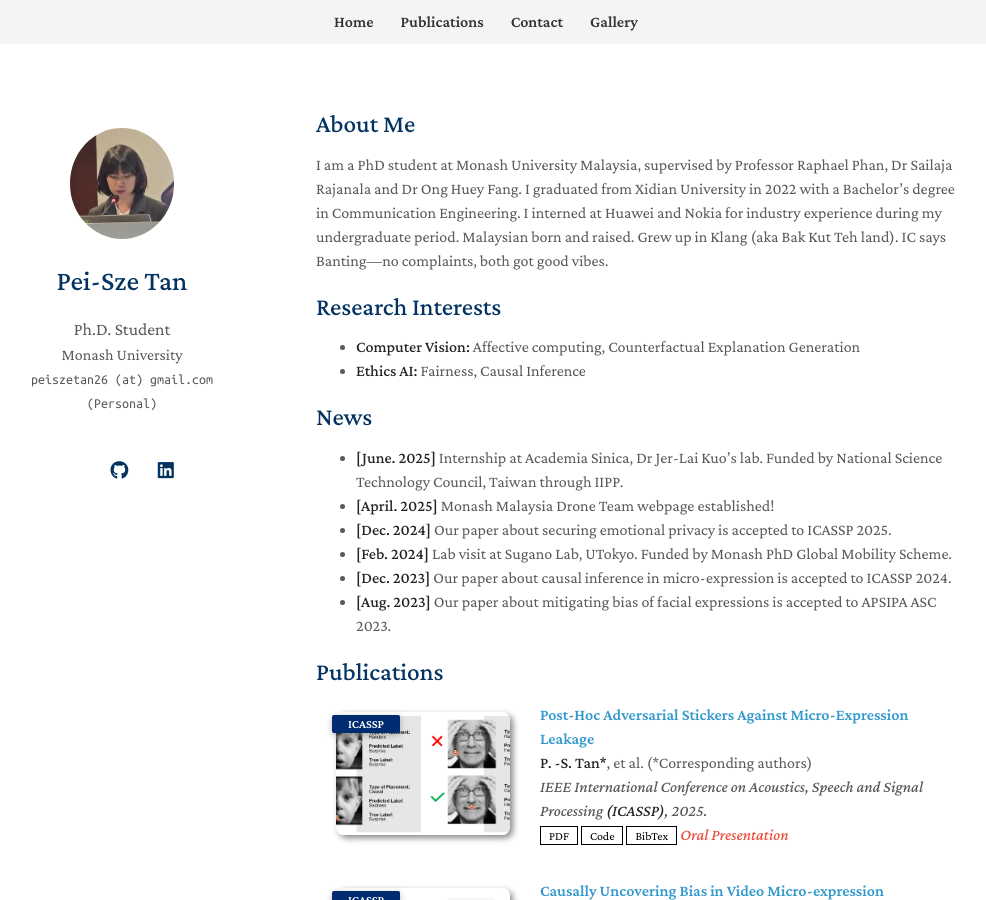
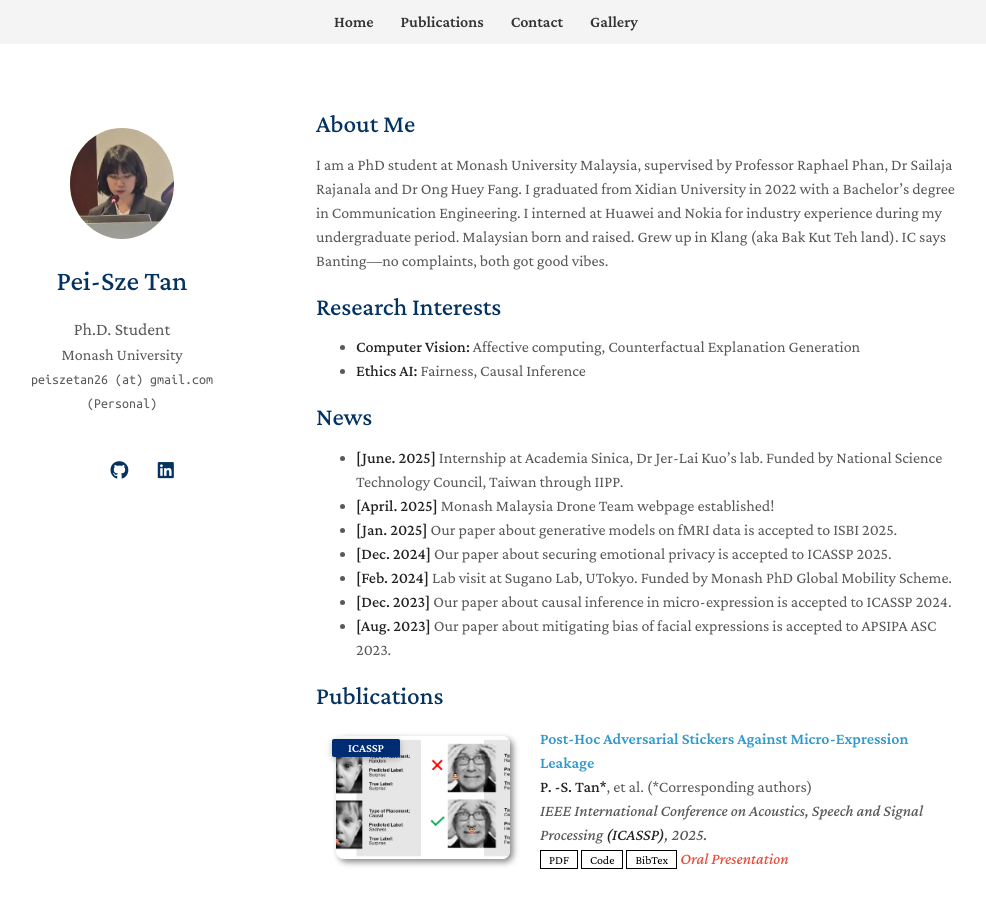
Before and after one commit to noobasuna/tpeisze, a Jekyll site: the page built from index.md, in a window 1280 px wide and 900 px high. Shown: the whole window, without its empty margins (154-1140 px from the left). Built offline with Jekyll 4.4.1, drawn with Linux system fonts in a browser that asks for light colours; a style sheet for code colours, icons or effects is not loaded; our own code applies the rules of GitHub Pages for plain Markdown files.

Commit message:
Update index.md

```diff
--- a/index.md
+++ b/index.md
@@ -14,6 +14,7 @@ I am a PhD student at Monash University Malaysia, supervised by Professor Raphae
 ## News
 - **[June. 2025]** Internship at Academia Sinica, Dr Jer-Lai Kuo's lab. Funded by National Science Technology Council, Taiwan through IIPP.
 - **[April. 2025]** Monash Malaysia Drone Team webpage established!
+- **[Jan. 2025]** Our paper about generative models on fMRI data is accepted to ISBI 2025.
 - **[Dec. 2024]** Our paper about securing emotional privacy is accepted to ICASSP 2025.
 - **[Feb. 2024]** Lab visit at Sugano Lab, UTokyo. Funded by Monash PhD Global Mobility Scheme.
 - **[Dec. 2023]** Our paper about causal inference in micro-expression is accepted to ICASSP 2024.
```
